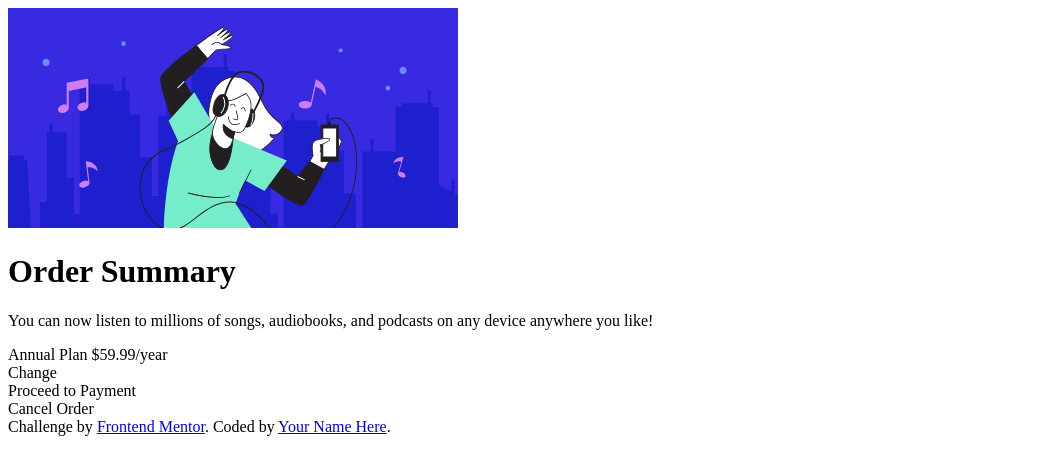
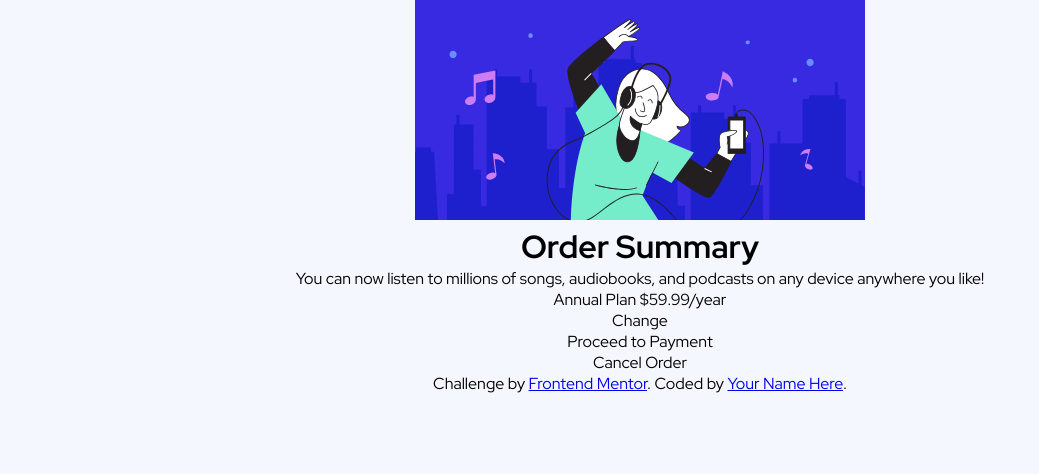
Before and after one commit to IrisKerr/order-summary-component-main, a plain HTML site: page order-summary-component-main/index.html in a window 1280 px wide. Shown: the whole page, without its empty margins (0-1039 px from the left). Drawn offline with Linux system fonts and the light colour scheme.

Commit message:
css base

```diff
--- a/order-summary-component-main/index.html
+++ b/order-summary-component-main/index.html
@@ -7,7 +7,7 @@
   <!-- displays site properly based on user's device -->
 
   <link rel="icon" type="image/png" sizes="32x32" href="./images/favicon-32x32.png">
-
+  <link rel="stylesheet" href="style.css">
   <title>Frontend Mentor | Order summary card</title>
 
 </head>
--- /dev/null
+++ b/order-summary-component-main/style.css
@@ -0,0 +1,24 @@
+@import url("https://fonts.googleapis.com/css2?family=Red+Hat+Display:wght@400;500;700;900&display=swap");
+
+:root {
+  --pale-blue: hsl(225, 100%, 94%);
+  --bright-blue: hsl(245, 75%, 52%);
+  --very-pale-blue: hsl(225, 100%, 98%);
+  --desaturated-blue: hsl(224, 23%, 55%);
+  --dark-blue: hsl(223, 47%, 23%);
+}
+
+* {
+  margin: 0;
+  padding: 0;
+  box-sizing: border-box;
+}
+
+body {
+  font-family: "Red Hat Display", sans-serif;
+  height: 100vh;
+  display: flex;
+  flex-direction: column;
+  text-align: center;
+  background: var(--very-pale-blue);
+}
```
